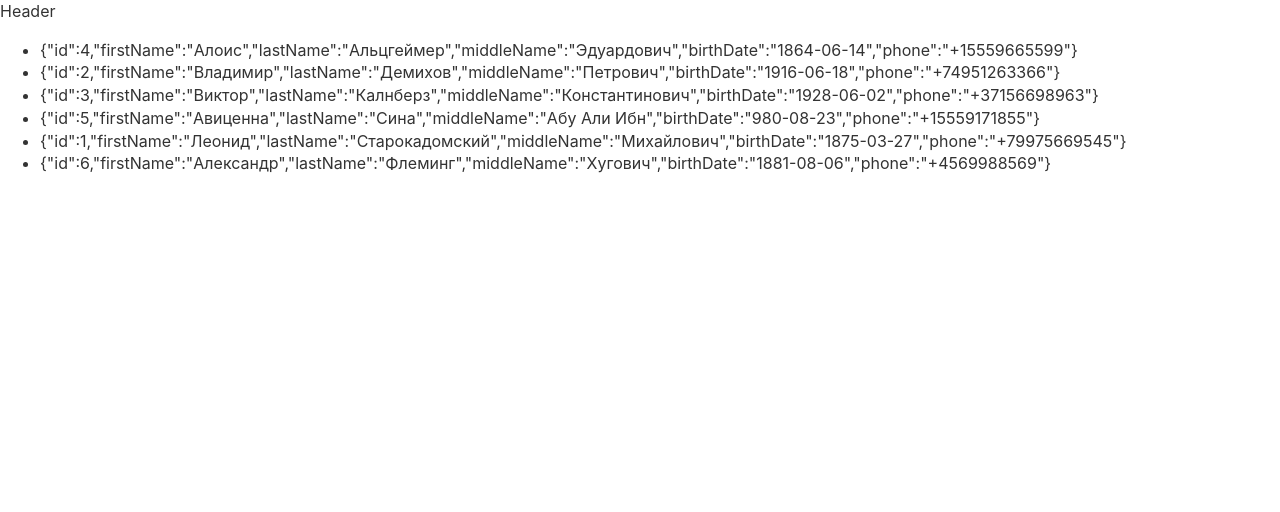
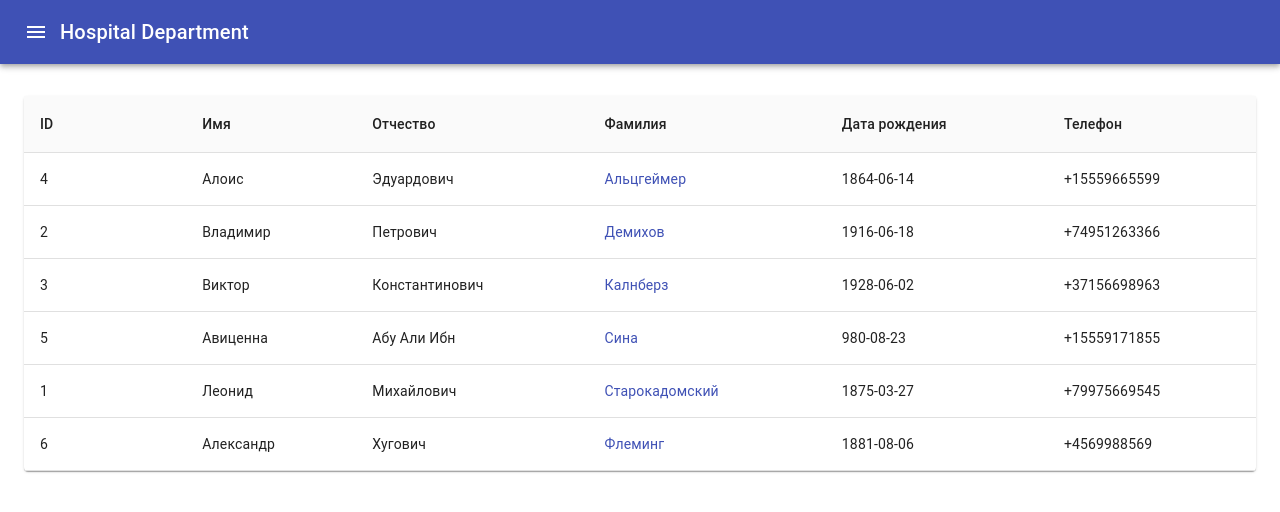
Before and after one commit to svensktutby/RozumSystems-test-task, a React (Create React App) app: page /employees in a window 1280 px wide. Shown: the top 512 px of the page. Built offline with nearby package versions, Linux system fonts and the light colour scheme.

Commit message:
feat: add material-ui employees table

```diff
--- a/src/app/App.js
+++ b/src/app/App.js
@@ -1,23 +1,10 @@
 import React, { useEffect } from 'react';
 import { BrowserRouter as Router } from 'react-router-dom';
-import { useDispatch, useSelector } from 'react-redux';
 
 import { Header } from '../components/Header';
 import { Main } from '../components/Main';
-import { setLoading } from '../store/appReducer';
 
 export const App = () => {
-  const dispatch = useDispatch();
-  const loading = useSelector((state) => state.app.loading);
-
-  useEffect(() => {
-    dispatch(setLoading(false));
-  }, [dispatch, loading]);
-
-  if (loading) {
-    return 'Loading...';
-  }
-
   return (
     <div>
       <Router>
--- a/src/components/Employees/Employees.js
+++ b/src/components/Employees/Employees.js
@@ -1,27 +1,93 @@
 import React from 'react';
 import PropTypes from 'prop-types';
+import { makeStyles } from '@material-ui/core/styles';
+import {
+  Paper,
+  TableContainer,
+  Table,
+  TableHead,
+  TableRow,
+  TableCell,
+  TableBody,
+  Container,
+  Link,
+} from '@material-ui/core';
+import { Link as RouterLink } from 'react-router-dom';
 
-export const Employees = ({ employees }) => {
+const useStyles = makeStyles((theme) => ({
+  root: {
+    width: '100%',
+    paddingTop: theme.spacing(4),
+  },
+  paper: {
+    width: '100%',
+  },
+}));
+
+export const Employees = ({ employees, titles }) => {
+  const classes = useStyles();
+
   return (
-    <section>
-      <ul>
-        {employees.map((e) => (
-          <li key={e.id}>{JSON.stringify(e)}</li>
-        ))}
-      </ul>
+    <section className={classes.root}>
+      <Container>
+        <Paper className={classes.paper}>
+          <TableContainer>
+            <Table stickyHeader aria-label="sticky table">
+              <TableHead>
+                <TableRow>
+                  {titles.map((t) => (
+                    <TableCell key={t.id} style={{ minWidth: t.minWidth }}>
+                      {t.label}
+                    </TableCell>
+                  ))}
+                </TableRow>
+              </TableHead>
+              <TableBody>
+                {employees.map((e) => {
+                  const [[, key]] = e;
+
+                  return (
+                    <TableRow hover role="checkbox" tabIndex={-1} key={key}>
+                      {e.map((item) => {
+                        const [key, value] = item;
+
+                        return (
+                          <TableCell key={key}>
+                            {key === 'lastName' ? (
+                              <Link component={RouterLink} to={'/'}>
+                                {value}
+                              </Link>
+                            ) : (
+                              value
+                            )}
+                          </TableCell>
+                        );
+                      })}
+                    </TableRow>
+                  );
+                })}
+              </TableBody>
+            </Table>
+          </TableContainer>
+        </Paper>
+      </Container>
     </section>
   );
 };
 
 Employees.propTypes = {
   employees: PropTypes.arrayOf(
+    PropTypes.arrayOf(
+      PropTypes.arrayOf(
+        PropTypes.oneOfType([PropTypes.string, PropTypes.number]),
+      ),
+    ),
+  ),
+  titles: PropTypes.arrayOf(
     PropTypes.shape({
-      id: PropTypes.number.isRequired,
-      firstName: PropTypes.string.isRequired,
-      lastName: PropTypes.string.isRequired,
-      middleName: PropTypes.string.isRequired,
-      birthDate: PropTypes.string.isRequired,
-      phone: PropTypes.string.isRequired,
+      id: PropTypes.string.isRequired,
+      label: PropTypes.string.isRequired,
+      minWidth: PropTypes.number.isRequired,
     }),
   ),
 };
--- a/src/components/Employees/EmployeesContainer.js
+++ b/src/components/Employees/EmployeesContainer.js
@@ -1,7 +1,10 @@
 import React, { useEffect } from 'react';
 import { useDispatch, useSelector } from 'react-redux';
 
-import { sortArrayAlphabetically } from '../../utils/sorting';
+import {
+  sortArrayAlphabetically,
+  transformObjectToArrayByKeys,
+} from '../../utils/sorting';
 import { Employees } from './Employees';
 import { fetchEmployeesAsync } from '../../store/appReducer';
 
@@ -9,11 +12,26 @@ export const EmployeesContainer = () => {
   const employees = useSelector((state) => state.app.employees);
   const dispatch = useDispatch();
 
+  const titles = [
+    { id: 'id', label: 'ID', minWidth: 100 },
+    { id: 'firstName', label: 'Имя', minWidth: 100 },
+    { id: 'middleName', label: 'Отчество', minWidth: 100 },
+    { id: 'lastName', label: 'Фамилия', minWidth: 100 },
+    { id: 'birthDate', label: 'Дата рождения', minWidth: 100 },
+    { id: 'phone', label: 'Телефон', minWidth: 100 },
+  ];
+
   useEffect(() => {
     dispatch(fetchEmployeesAsync());
   }, [dispatch]);
 
-  const sortedEmployees = sortArrayAlphabetically(employees, 'lastName');
+  const sortingTypes = titles.map((item) => item.id);
 
-  return <Employees employees={sortedEmployees} />;
+  const sortedEmployees = sortArrayAlphabetically(employees, 'lastName').map(
+    (item) => {
+      return transformObjectToArrayByKeys(item, sortingTypes);
+    },
+  );
+
+  return <Employees employees={sortedEmployees} titles={titles} />;
 };
--- a/src/components/Header/Header.js
+++ b/src/components/Header/Header.js
@@ -1,5 +1,64 @@
-import React from 'react';
+import React, { useEffect } from 'react';
+import {
+  AppBar,
+  IconButton,
+  LinearProgress,
+  Toolbar,
+  Typography,
+} from '@material-ui/core';
+import { makeStyles } from '@material-ui/core/styles';
+import { Menu } from '@material-ui/icons';
+import { useDispatch, useSelector } from 'react-redux';
+
+import { setLoading } from '../../store/appReducer';
+
+const useStyles = makeStyles(() => ({
+  root: {
+    flexGrow: 1,
+  },
+  title: {
+    flexGrow: 1,
+  },
+  appBar: {
+    position: 'relative',
+  },
+  linearProgress: {
+    position: 'absolute',
+    bottom: 0,
+    left: 0,
+    right: 0,
+  },
+}));
 
 export const Header = () => {
-  return <header>Header</header>;
+  const classes = useStyles();
+
+  const dispatch = useDispatch();
+  const loading = useSelector((state) => state.app.loading);
+
+  useEffect(() => {
+    dispatch(setLoading(false));
+  }, [dispatch, loading]);
+
+  return (
+    <header className={classes.root}>
+      <AppBar position="static" className={classes.appBar}>
+        <Toolbar>
+          <IconButton
+            edge="start"
+            className={classes.menuButton}
+            color="inherit"
+            aria-label="menu"
+          >
+            <Menu />
+          </IconButton>
+          <Typography variant="h6" className={classes.title}>
+            Hospital Department
+          </Typography>
+        </Toolbar>
+
+        {loading && <LinearProgress className={classes.linearProgress} />}
+      </AppBar>
+    </header>
+  );
 };
--- a/src/store/appReducer.js
+++ b/src/store/appReducer.js
@@ -1,19 +1,24 @@
 import { getEmployees, getWorklog } from '../api';
 
 /* Types */
+export const INITIALIZE_APP = 'HD/APP/INITIALIZE_APP';
 export const SET_LOADING = 'HD/APP/SET_LOADING';
 export const SET_EMPLOYEES = 'HD/APP/SET_EMPLOYEES';
 export const SET_WORKLOG = 'HD/APP/SET_WORKLOG';
 
 /* State */
 const initialState = {
+  isInitialized: false,
+  loading: true,
   employees: [],
   worklog: [],
-  loading: true,
 };
 
 export const appReducer = (state = initialState, action) => {
   switch (action.type) {
+    case INITIALIZE_APP:
+      return { ...state, isInitialized: action.payload.value };
+
     case SET_LOADING:
       return { ...state, loading: action.payload.loading };
 
@@ -29,6 +34,13 @@ export const appReducer = (state = initialState, action) => {
 };
 
 /* Actions */
+export const initializeApp = (value) => ({
+  type: INITIALIZE_APP,
+  payload: {
+    value,
+  },
+});
+
 export const setLoading = (loading) => ({
   type: SET_LOADING,
   payload: {
@@ -44,6 +56,18 @@ export const setEmployees = (employees) => ({
 });
 
 /* Thunk */
+export const initializeAppAsync = () => async (dispatch) => {
+  try {
+    const employees = await getEmployees();
+
+    if (employees) {
+      dispatch(initializeApp(true));
+    }
+  } catch (error) {
+    console.log('Error', { ...error });
+  }
+};
+
 export const fetchEmployeesAsync = () => async (dispatch) => {
   dispatch(setLoading(true));
 
--- a/src/utils/sorting.js
+++ b/src/utils/sorting.js
@@ -1,3 +1,7 @@
 export const sortArrayAlphabetically = (arr, str) => {
   return [...arr].sort((a, b) => a[str].localeCompare(b[str]));
 };
+
+export const transformObjectToArrayByKeys = (obj, keys) => {
+  return keys.reduce((acc, item) => [...acc, [item, obj[item]]], []);
+};
```
